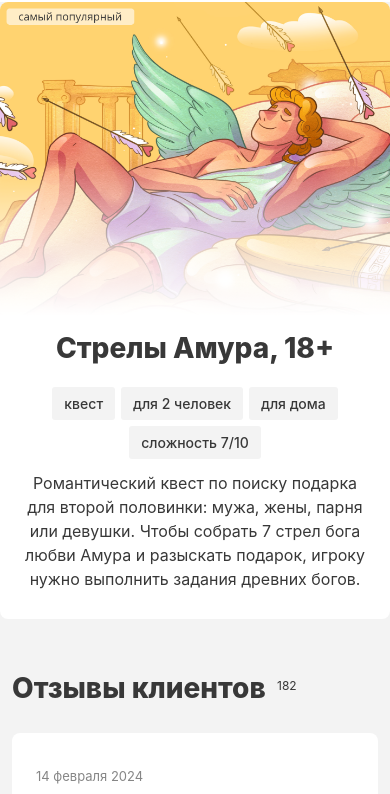
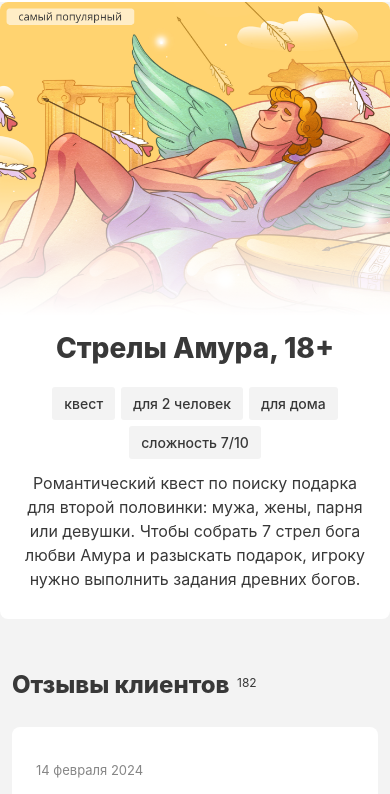
Before and after one commit to evanstcom/quest, a website built with Vite: page index.html in a window 390 px wide. Shown: the part 43-837 px from the top of the page. Built offline with nearby package versions, Linux system fonts and the light colour scheme.

Commit message:
fix gh pages

```diff
--- a/style.sass
+++ b/style.sass
@@ -320,6 +320,12 @@ ul
       margin-bottom: 16px
   .swiper-scrollbar
     display: none
+  .reviews
+    &__title
+      font-size: 24px
+      span
+        top: 7px
+        left: 225px
 
 
 @media (max-width: 480px)
--- /dev/null
+++ b/vite.config.js
@@ -0,0 +1,6 @@
+import { defineConfig } from "vite";
+
+// https://vitejs.dev/config/
+export default defineConfig({
+  base: "quest",
+});
```
